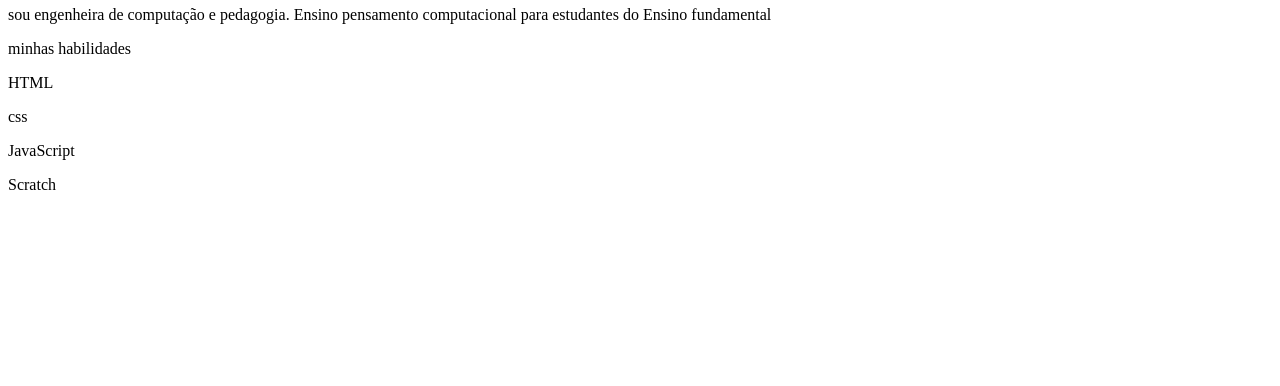
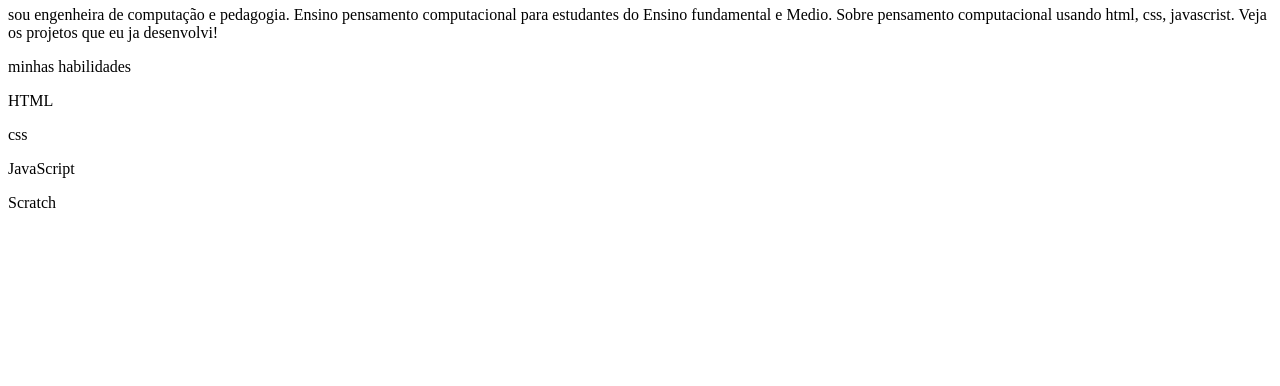
Before and after one commit to gatinhokawaii123/portifoliogatinho, a plain HTML site: page index.html in a window 1280 px wide. Shown: the part 414-800 px from the top of the page. Drawn offline with nearby package versions, Linux system fonts and the light colour scheme; files whose address does not match are found by name.

Commit message:
atualizaçao2

```diff
--- a/index.html
+++ b/index.html
@@ -12,7 +12,7 @@
 <img src="img/avatar-perfil.png" alt="avatar da fernanda" srcset="">
 <h1>eu sou Fernanda</h1>
 <h1>eu ensino programação</h1>
-<p>sou engenheira de computação e pedagogia. Ensino pensamento computacional para estudantes do Ensino fundamental</p>
+<p>sou engenheira de computação e pedagogia. Ensino pensamento computacional para estudantes do Ensino fundamental e  Medio. Sobre pensamento computacional usando html, css, javascrist. Veja os projetos que eu ja desenvolvi!</p>
 <p>minhas habilidades</p>
 <div>
 <P>HTML</P>
```
